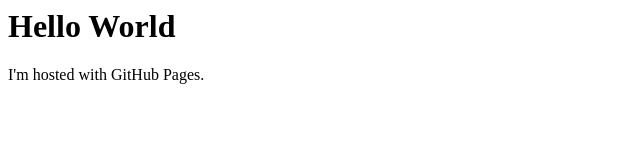
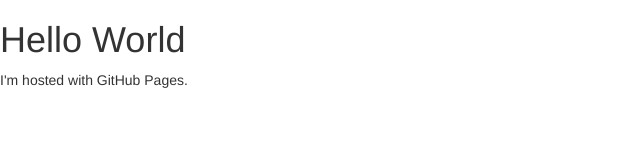
Before and after one commit to serusiya/serusiya.github.io, a plain HTML site: page index.html in a window 1280 px wide. Shown: the whole page, without its empty margins (0-640 px from the left). Drawn offline with nearby package versions, Linux system fonts and the light colour scheme.

Commit message:
Update index.html

```diff
--- a/index.html
+++ b/index.html
@@ -1,7 +1,7 @@
 <!DOCTYPE HTML PUBLIC "-//W3C//DTD HTML 4.0 Transitional//EN">
 <html>
   <head>
-    <script src="http://ajax.googleapis.com/ajax/libs/jquery/1.8.0/jquery.min.js">
+    <script src="http://ajax.googleapis.com/ajax/libs/jquery/1.8.0/jquery.min.js"></script>
     <!-- Latest compiled and minified CSS -->
     <link rel="stylesheet" href="https://maxcdn.bootstrapcdn.com/bootstrap/3.3.6/css/bootstrap.min.css" integrity="sha384-1q8mTJOASx8j1Au+a5WDVnPi2lkFfwwEAa8hDDdjZlpLegxhjVME1fgjWPGmkzs7" crossorigin="anonymous">
 
```
